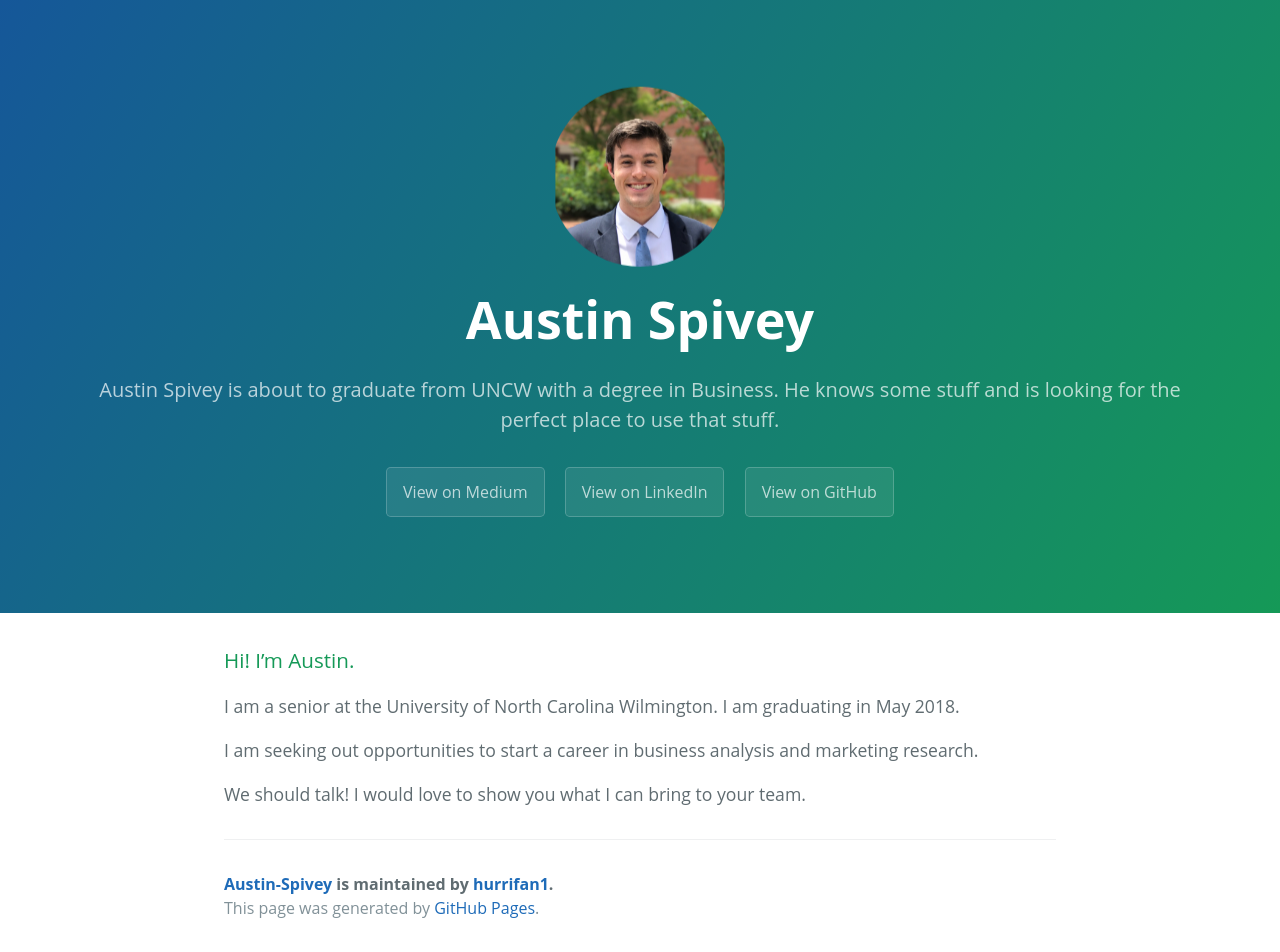
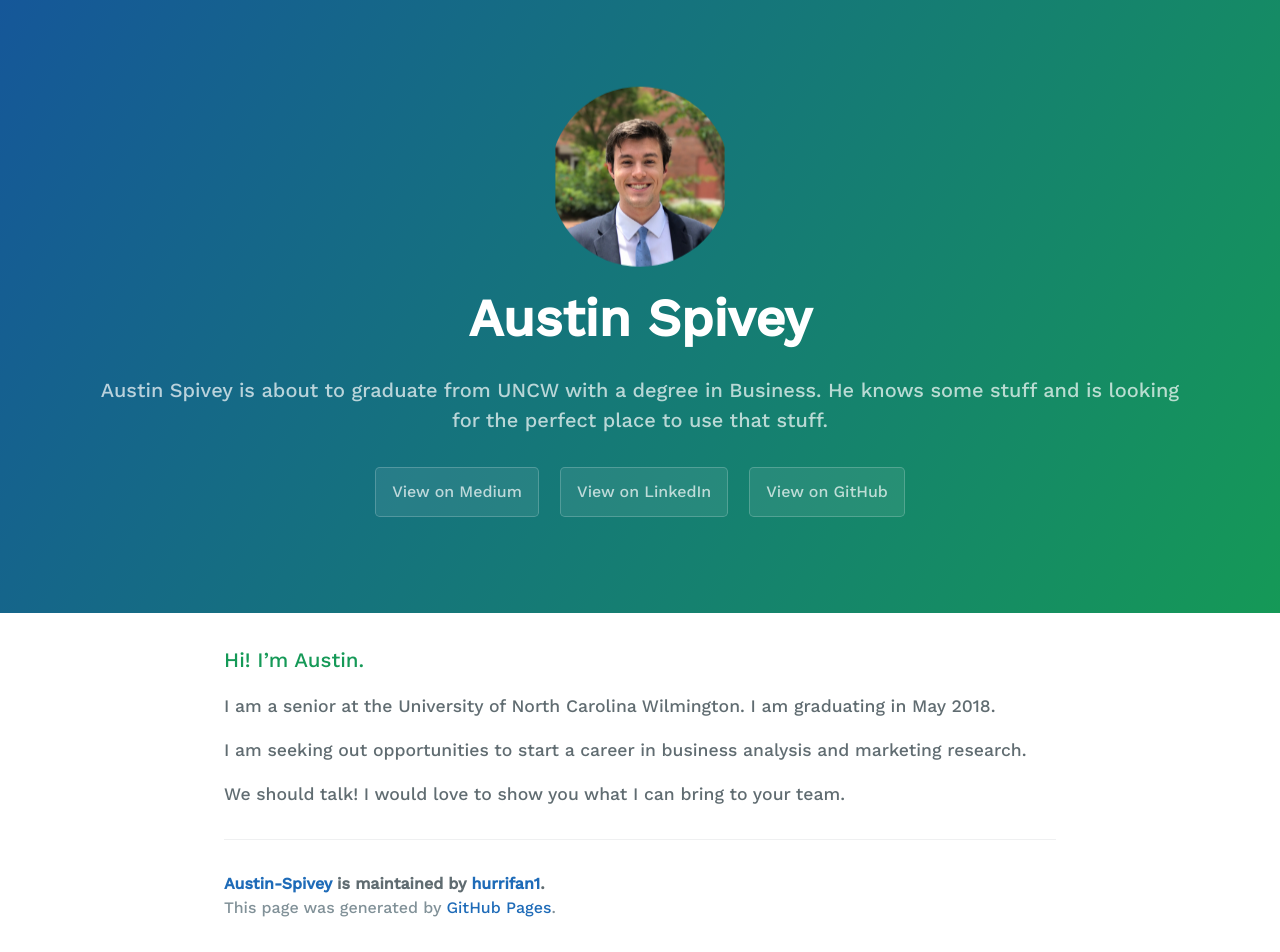
Before and after one commit to hurrifan1/Austin-Spivey, a Jekyll site: the page built from docs/index.md, in a window 1280 px wide. Built offline with Jekyll 4.4.1, drawn with Linux system fonts in a browser that asks for light colours.

Commit message:
Update jekyll-theme-cayman.scss

```diff
--- a/docs/_sass/jekyll-theme-cayman.scss
+++ b/docs/_sass/jekyll-theme-cayman.scss
@@ -27,7 +27,7 @@
 body {
   padding: 0;
   margin: 0;
-  font-family: "Open Sans", "Helvetica Neue", Helvetica, Arial, sans-serif;
+  font-family: "Work Sans", "Helvetica Neue", Helvetica, Arial, sans-serif;
   font-size: 16px;
   line-height: 1.5;
   color: $body-text-color;
```
